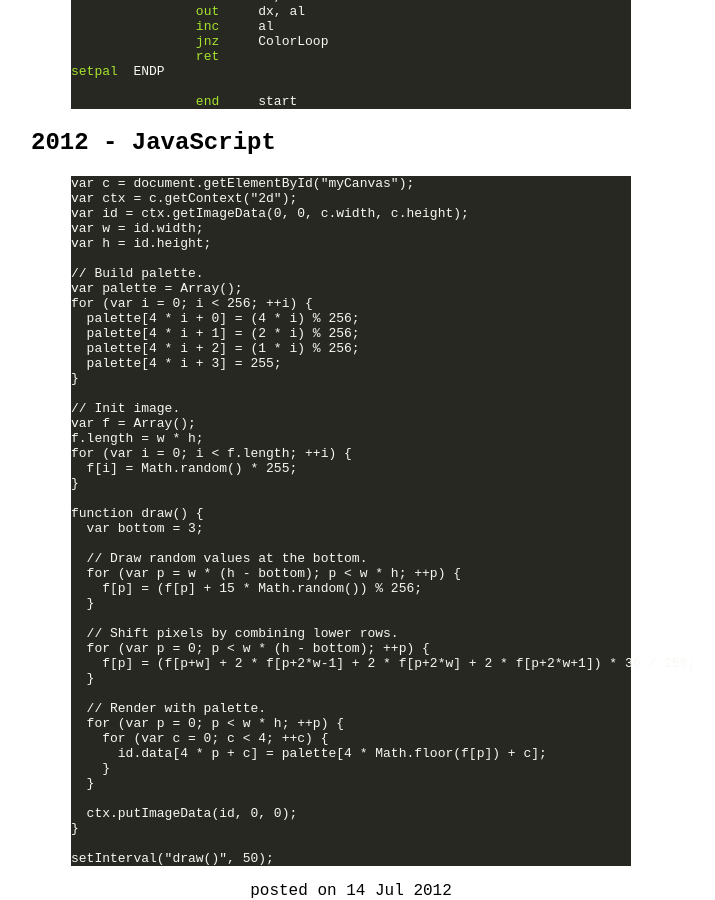
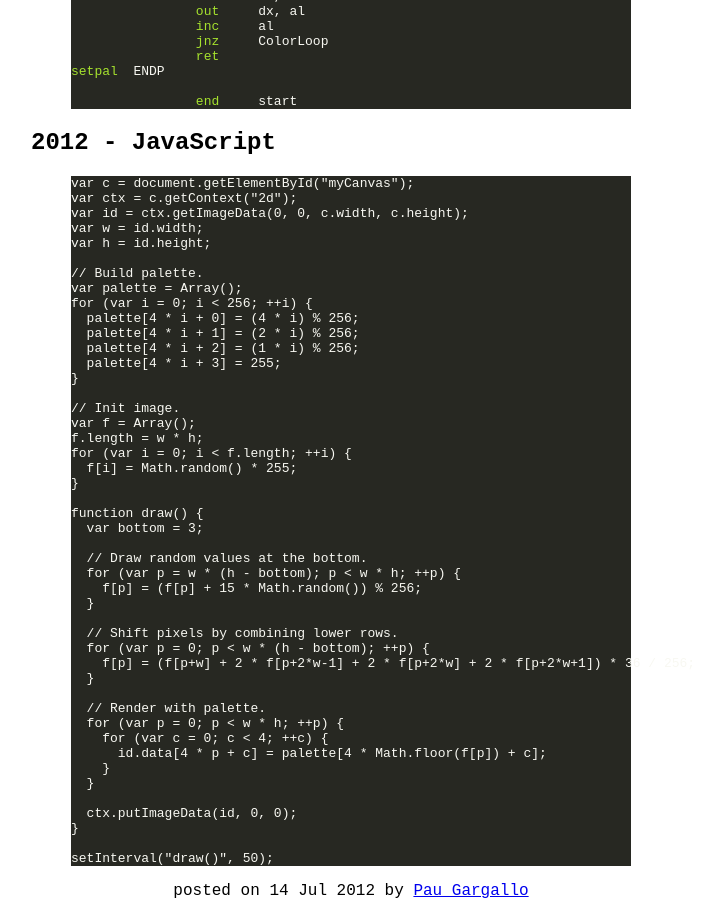
Before and after one commit to paulinus/paulinus.github.io, a Jekyll site: the page built from _posts/2012-07-14-Fire.html, in a window 1280 px wide and 900 px high, scrolled down 1865 px. Shown: the whole window, without its empty margins (289-1004 px from the left). Built offline with Jekyll 4.4.1, drawn with Linux system fonts in a browser that asks for light colours; Markdown is read by kramdown in place of the engine named in the settings.

Commit message:
Added "by" on each post.

```diff
--- a/_layouts/post.html
+++ b/_layouts/post.html
@@ -5,6 +5,6 @@ layout: base
   <h1>{{ page.title }}</h1>
   {{ content }}
   <div align="center">
-  posted on {{ page.date | date_to_string }}
+    posted on {{ page.date | date_to_string }} by <a href="http://paugargallo.com">Pau Gargallo</a>
   </div>
 </div>
```
